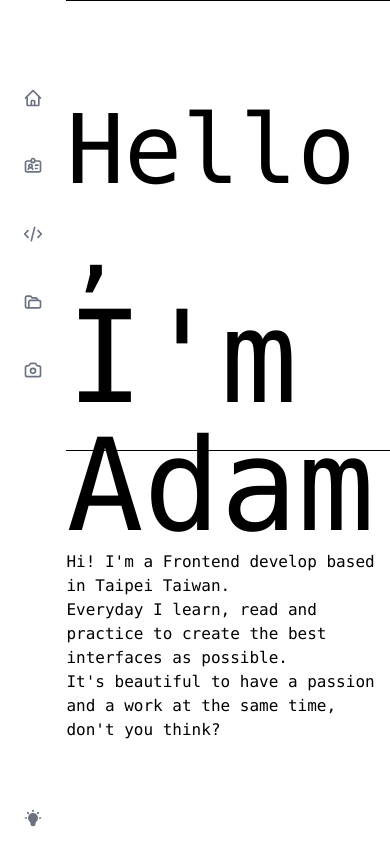
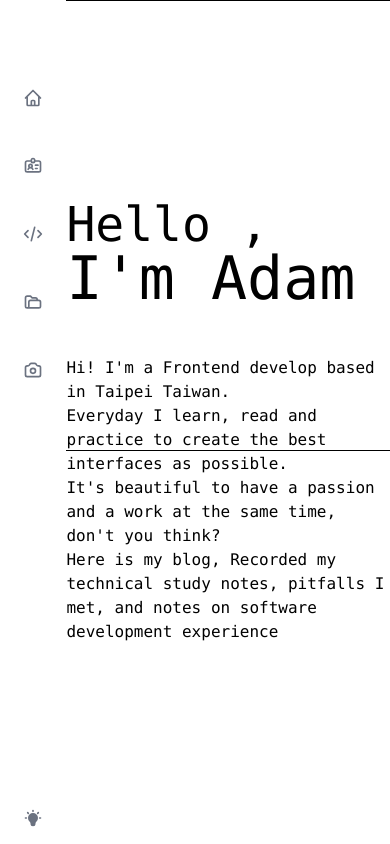
Before and after one commit to Dotzooo/adamBlog, a Vue app: page / in a window 390 px wide. Built offline with nearby package versions, Linux system fonts and the light colour scheme.

Commit message:
fix: home page rwd layout

```diff
--- a/src/pages/home.vue
+++ b/src/pages/home.vue
@@ -2,11 +2,11 @@
   <section
     class="container mx-auto w-full overflow-scroll flex flex-col justify-center relative"
   >
-    <div class="">
-      <p class="text-8xl dark:text-white">Hello ,</p>
-      <h1 class="text-9xl dark:text-white">I'm Adam</h1>
+    <div class="md:mb-7 lg:md-0">
+      <p class="text-5xl md:text-8xl dark:text-white">Hello ,</p>
+      <h1 class="text-6xl md:text-9xl dark:text-white">I'm Adam</h1>
     </div>
-    <div class="flex justify-between">
+    <div class="flex justify-between pt-12 sm:pt-0 md:pt-0">
       <div>
         <p class="dark:text-white">
           Hi! I'm a Frontend develop based in Taipei Taiwan.
@@ -18,6 +18,10 @@
         <p class="dark:text-white">
           It's beautiful to have a passion and a work at the same time, don't
           you think?
+        </p>
+        <p class="dark:text-white">
+          Here is my blog, Recorded my technical study notes, pitfalls I met,
+          and notes on software development experience
         </p>
       </div>
     </div>
```
